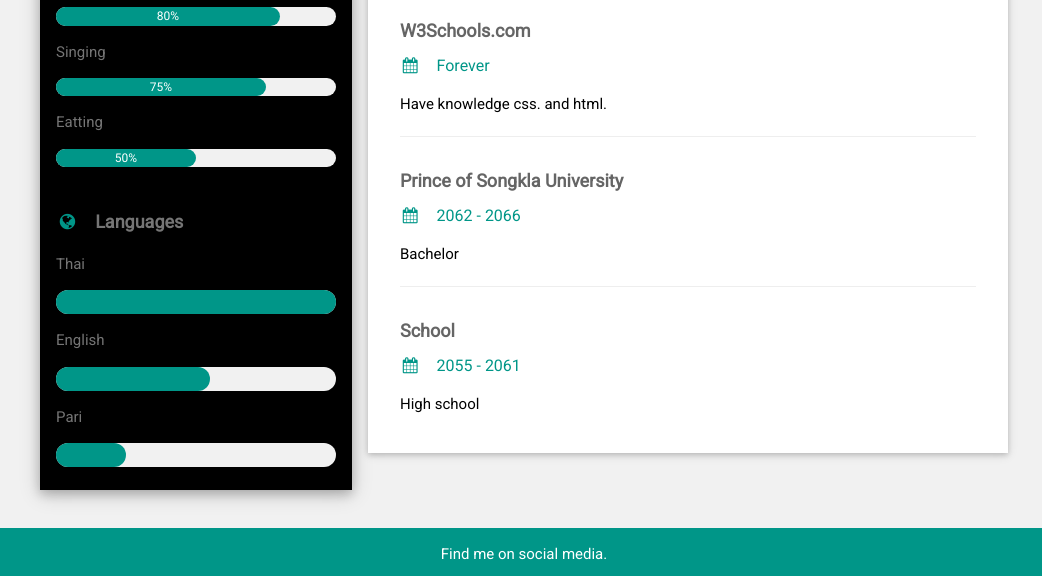
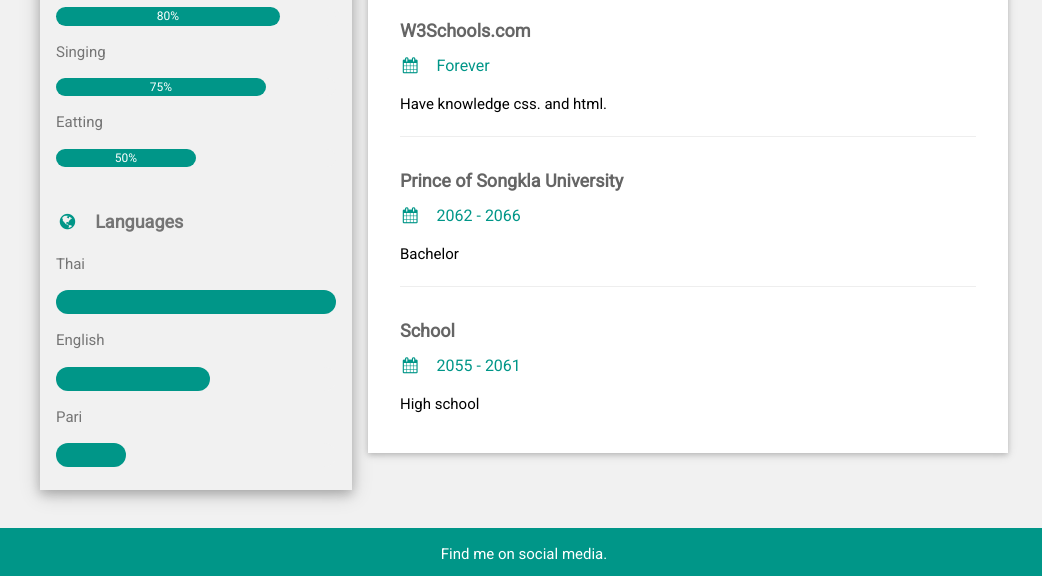
Before and after one commit to patong2539/Resume, a plain HTML site: page index.html in a window 1280 px wide. Shown: the part 665-1241 px from the top of the page, without its empty margins (116-1158 px from the left). Drawn offline with nearby package versions, Linux system fonts and the light colour scheme.

Commit message:
Update index.html

```diff
--- a/index.html
+++ b/index.html
@@ -20,7 +20,7 @@ html,body,h1,h2,h3,h4,h5,h6 {font-family: "Roboto", sans-serif}
     <!-- Left Column -->
     <div class="w3-third">
 
-      <div class="w3-black w3-text-grey w3-card-4">
+      <div class="w3-White w3-text-grey w3-card-4">
         <div class="w3-display-container">
           <img src="patong.jpg" style="width:100%" alt="Avatar">
           <div class="w3-display-bottomleft w3-container w3-text-pink">
```
